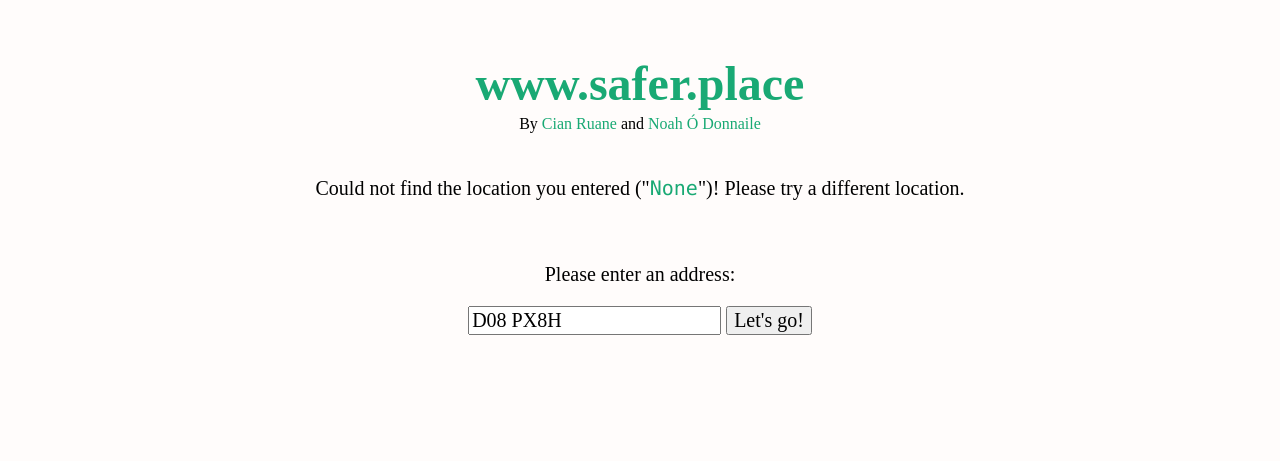
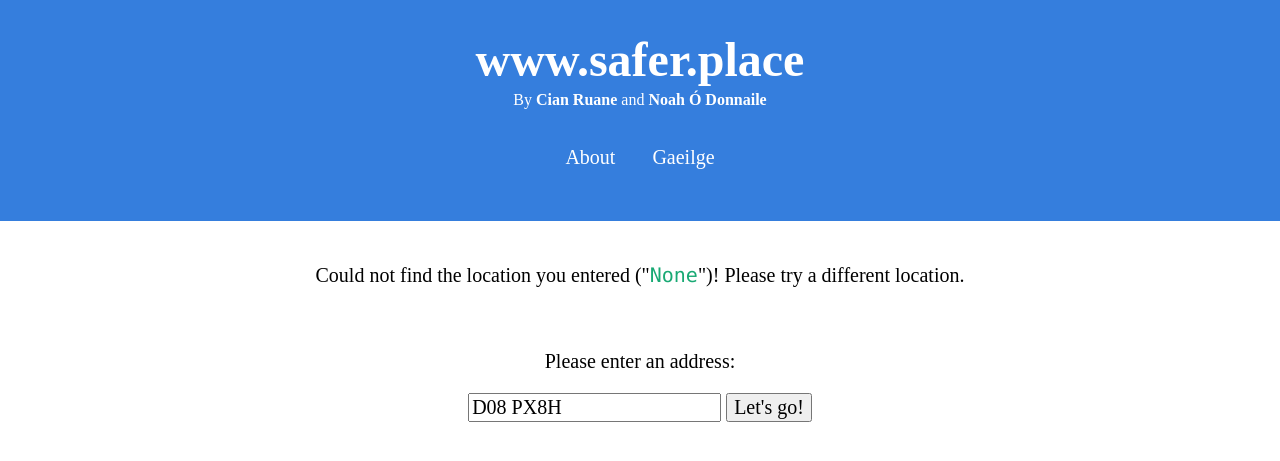
Before and after one commit to CianLR/coireacht, a Flask app: page /details in a window 1280 px wide. Shown: the top 461 px of the page. Run offline with Flask 2, Linux system fonts and the light colour scheme; data that the repository does not hold is empty; parts of the project's set-up code (start-up, migrations or seed data) failed here and were passed over; some libraries are stand-ins or nearby versions.

Commit message:
Change style of header

```diff
--- a/templates/base.html
+++ b/templates/base.html
@@ -6,11 +6,19 @@
     <title>www.safer.place</title>
     <link rel="stylesheet" href="https://unpkg.com/tachyons@4.5.3/css/tachyons.min.css"/>
 </head>
-<body style="background-color:#fffcfb" class="obg-washed-yellow pv1 ph4 mv1 mh4 f4 tc">
-<a href="/?lang={{lang}}" style="text-decoration:none"><p class="f1 b mb0 no-underline green">www.safer.place</p></a>
+<body class="pa0 ma0">
+<div class="white bg-blue pa4 ma0 tc">
+<a href="/?lang={{lang}}" class="link"><p class="f1 b ma0 no-underline white">www.safer.place</p></a>
 <p class="f5 mt1 mb0">{{ langvalues.subtitle }}</p>
+<ul class="list pl0 pt3 f4">
+<li class="dib pr4"><a href="/about?lang={{ lang }}" class="link white">{{ langvalues.about }}</a></li>
+<li class="dib"><a href="?lang={{ langvalues.otherLangId}}" class="link white">{{ langvalues.otherLang }}</a></li>
+</ul>
+</div>
+<div class="bg-white f4 tc mh5">
 <br/>
 {% block body %}
 body
 {% endblock %}
+</div>
 </body>
--- a/templates/en/values.html
+++ b/templates/en/values.html
@@ -1,2 +1,5 @@
-{% set subtitle='By <a style="text-decoration:none" class="green" href="http://binarysear.ch">Cian Ruane</a> and <a style="text-decoration:none" class="green" href="http://noah.needs.money">Noah Ó Donnaile</a>' %}
+{% set subtitle='By <a style="text-decoration:none" class="b white" href="http://binarysear.ch">Cian Ruane</a> and <a style="text-decoration:none" class="b white" href="http://noah.needs.money">Noah Ó Donnaile</a>' %}
 {% set submitText="Let's go!" %}
+{% set about="About" %}
+{% set otherLang="Gaeilge" %}
+{% set otherLangId="ga" %}
--- a/templates/ga/values.html
+++ b/templates/ga/values.html
@@ -1,4 +1,4 @@
 {#
     This file should be used to set values that are constant across every page on the site in a given language.
 #}
-{% set subtitle='Le <a style="text-decoration:none" class="green" href="http://binarysear.ch">Cian Ruane</a> agus <a style="text-decoration:none" class="green" href="http://noah.needs.money">Noah Ó Donnaile</a>' %}
+{% set subtitle='Le <a class="link white b" href="http://binarysear.ch">Cian Ruane</a> agus <a class="link white b" href="http://noah.needs.money">Noah Ó Donnaile</a>' %}
```
